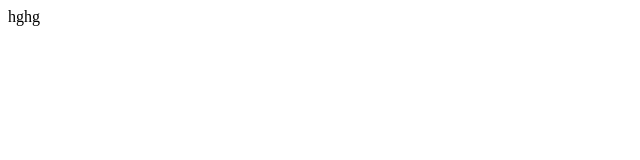
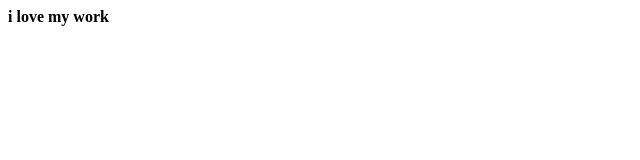
Before and after one commit to Mahamoudabdelfatah/OurProjectFor_Discussion, a plain HTML site: page index2.html in a window 1280 px wide. Shown: the full height of the page, 0-640 px from the left. Drawn offline with Linux system fonts and the light colour scheme.

Commit message:
i love my work change

```diff
--- a/index2.html
+++ b/index2.html
@@ -7,6 +7,6 @@
     <title>Document</title>
 </head>
 <body>
-    hghg
+    <b>i love my work</b>
 </body>
 </html>
```
